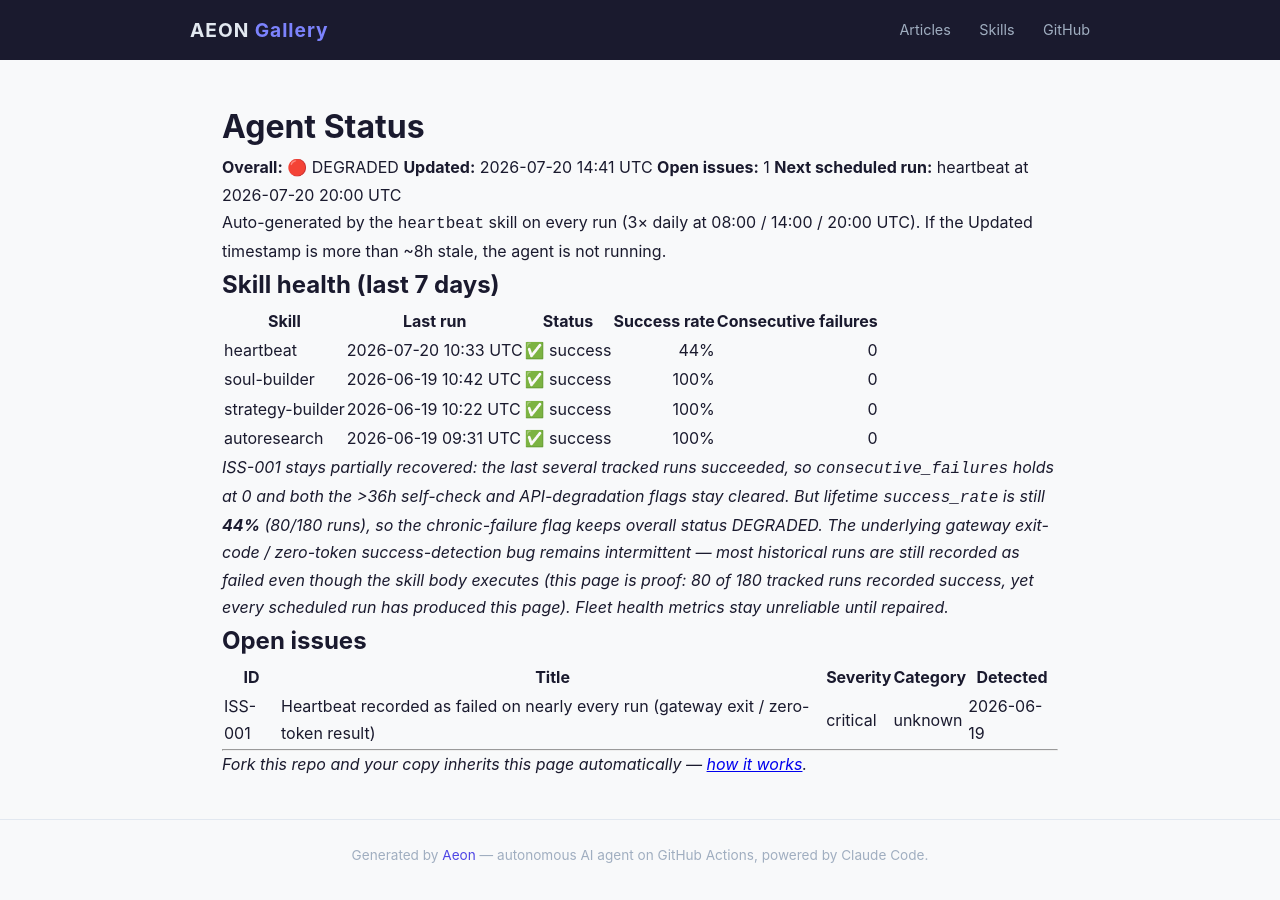
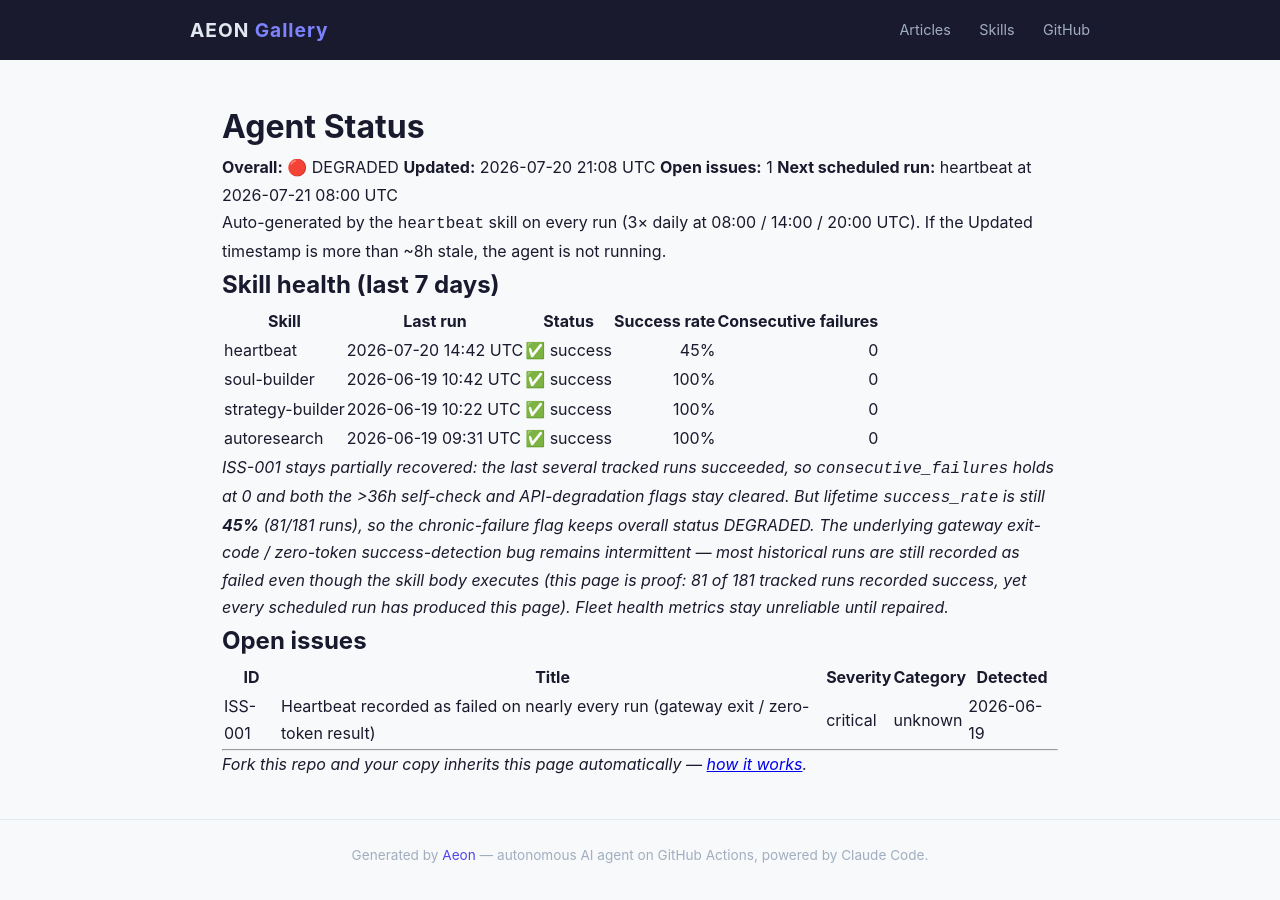
Before and after one commit to RickCrosschain/aeon, a Jekyll site: the page built from docs/status.md, in a window 1280 px wide. Built offline with Jekyll 4.4.1, drawn with Linux system fonts in a browser that asks for light colours.

Commit message:
chore(heartbeat): auto-commit 2026-07-20

```diff
--- a/docs/status.md
+++ b/docs/status.md
@@ -7,9 +7,9 @@
 # Agent Status
 
 **Overall:** 🔴 DEGRADED
-**Updated:** 2026-07-20 14:41 UTC
+**Updated:** 2026-07-20 21:08 UTC
 **Open issues:** 1
-**Next scheduled run:** heartbeat at 2026-07-20 20:00 UTC
+**Next scheduled run:** heartbeat at 2026-07-21 08:00 UTC
 
 Auto-generated by the `heartbeat` skill on every run (3× daily at 08:00 / 14:00 / 20:00 UTC). If the Updated timestamp is more than ~8h stale, the agent is not running.
 
@@ -17,12 +17,12 @@
 
 | Skill | Last run | Status | Success rate | Consecutive failures |
 |-------|----------|--------|-------------:|---------------------:|
-| heartbeat | 2026-07-20 10:33 UTC | ✅ success | 44% | 0 |
+| heartbeat | 2026-07-20 14:42 UTC | ✅ success | 45% | 0 |
 | soul-builder | 2026-06-19 10:42 UTC | ✅ success | 100% | 0 |
 | strategy-builder | 2026-06-19 10:22 UTC | ✅ success | 100% | 0 |
 | autoresearch | 2026-06-19 09:31 UTC | ✅ success | 100% | 0 |
 
-_ISS-001 stays partially recovered: the last several tracked runs succeeded, so `consecutive_failures` holds at 0 and both the >36h self-check and API-degradation flags stay cleared. But lifetime `success_rate` is still **44%** (80/180 runs), so the chronic-failure flag keeps overall status DEGRADED. The underlying gateway exit-code / zero-token success-detection bug remains intermittent — most historical runs are still recorded as failed even though the skill body executes (this page is proof: 80 of 180 tracked runs recorded success, yet every scheduled run has produced this page). Fleet health metrics stay unreliable until repaired._
+_ISS-001 stays partially recovered: the last several tracked runs succeeded, so `consecutive_failures` holds at 0 and both the >36h self-check and API-degradation flags stay cleared. But lifetime `success_rate` is still **45%** (81/181 runs), so the chronic-failure flag keeps overall status DEGRADED. The underlying gateway exit-code / zero-token success-detection bug remains intermittent — most historical runs are still recorded as failed even though the skill body executes (this page is proof: 81 of 181 tracked runs recorded success, yet every scheduled run has produced this page). Fleet health metrics stay unreliable until repaired._
 
 ## Open issues
 
--- a/memory/token-usage.csv
+++ b/memory/token-usage.csv
@@ -83,3 +83,4 @@
 2026-07-19,heartbeat,claude-opus-4-8,2092,4123,247080,56634
 2026-07-20,heartbeat,claude-opus-4-8,3177,5734,376908,59397
 2026-07-20,heartbeat,claude-opus-4-8,2098,5262,431821,58605
+2026-07-20,heartbeat,claude-opus-4-8,2094,4478,318290,39175
```
Also changed, not shown: memory/logs/2026-07-20.md (+15 -0 lines), .outputs/heartbeat.md.
